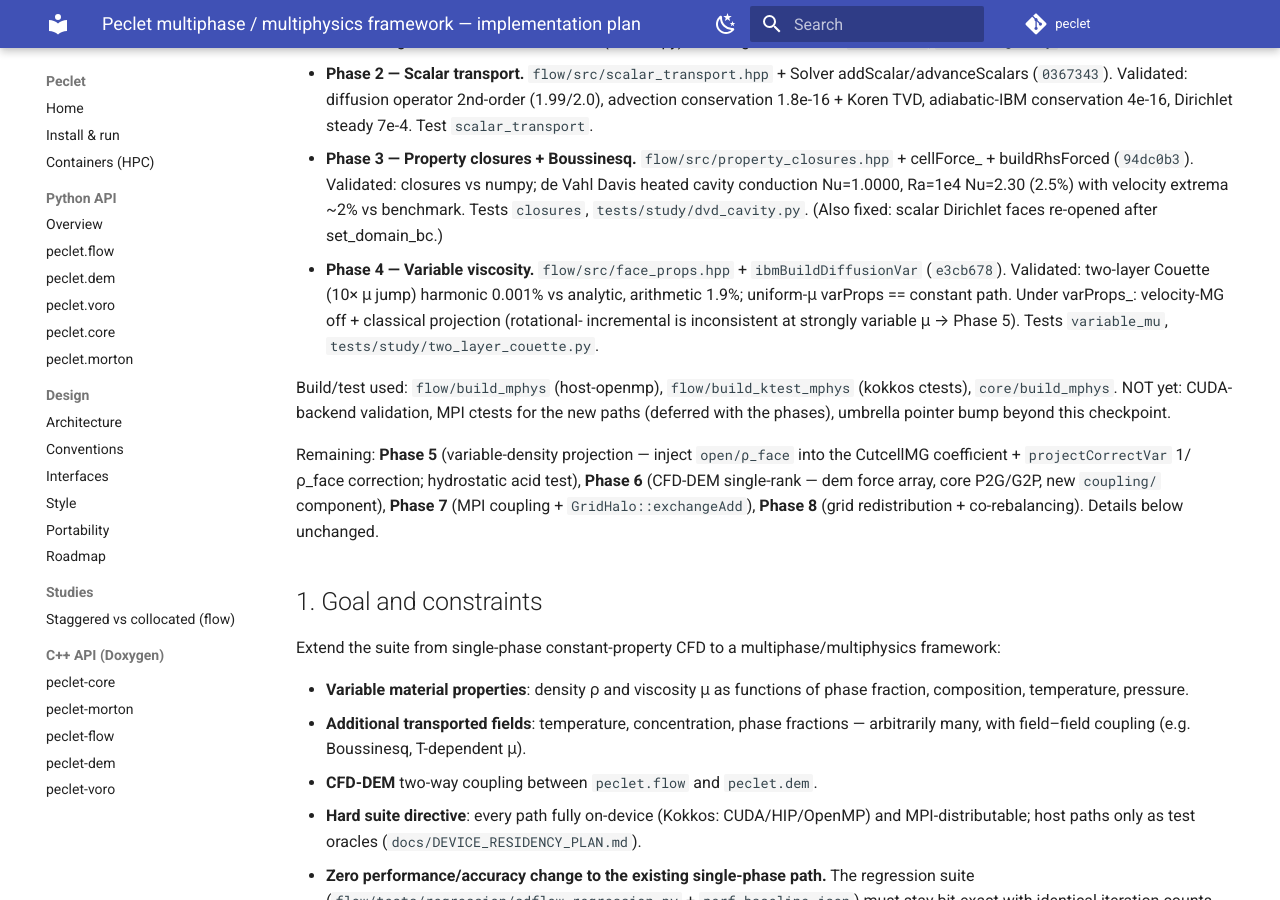
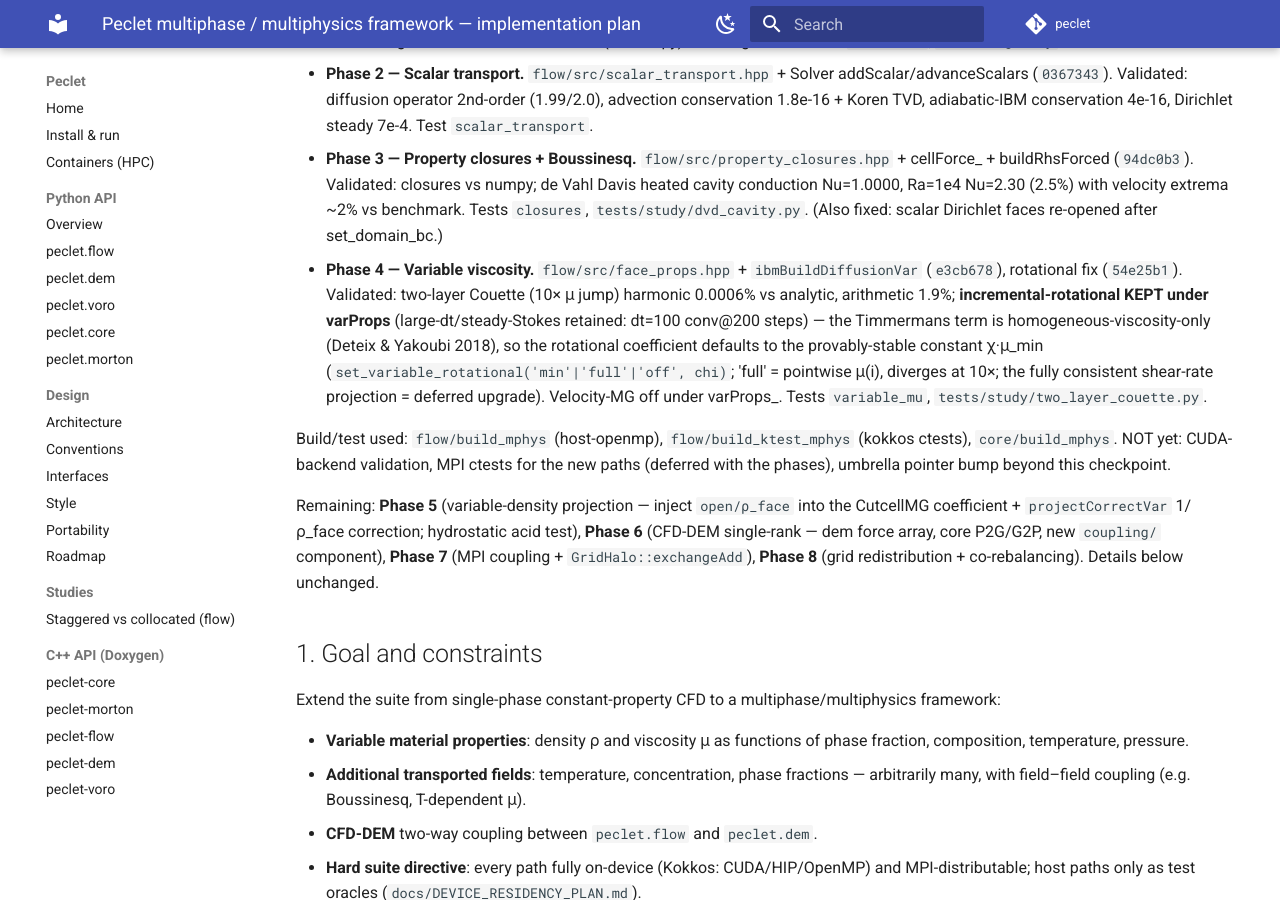
Before and after one commit to computational-chemical-engineering/peclet, an MkDocs documentation site: the page built from docs/MULTIPHYSICS_PLAN.md, in a window 1280 px wide and 900 px high, scrolled down 454 px. Built offline with MkDocs 1.6.1 and Material for MkDocs 9.7.7, drawn with Linux system fonts in a browser that asks for light colours; comment, search, counter and statistics services are not loaded.

Commit message:
chore: bump flow pointer (variable-viscosity rotational-incremental fix, Deteix-Yakoubi) + plan doc

```diff
--- a/docs/MULTIPHYSICS_PLAN.md
+++ b/docs/MULTIPHYSICS_PLAN.md
@@ -19,11 +19,14 @@ ctests, on the `host-openmp` backend:
   buildRhsForced (`94dc0b3`). Validated: closures vs numpy; de Vahl Davis heated cavity conduction
   Nu=1.0000, Ra=1e4 Nu=2.30 (2.5%) with velocity extrema ~2% vs benchmark. Tests `closures`,
   `tests/study/dvd_cavity.py`. (Also fixed: scalar Dirichlet faces re-opened after set_domain_bc.)
-- **Phase 4 — Variable viscosity.** `flow/src/face_props.hpp` + `ibmBuildDiffusionVar` (`e3cb678`).
-  Validated: two-layer Couette (10× μ jump) harmonic 0.001% vs analytic, arithmetic 1.9%; uniform-μ
-  varProps == constant path. Under varProps_: velocity-MG off + classical projection (rotational-
-  incremental is inconsistent at strongly variable μ → Phase 5). Tests `variable_mu`,
-  `tests/study/two_layer_couette.py`.
+- **Phase 4 — Variable viscosity.** `flow/src/face_props.hpp` + `ibmBuildDiffusionVar` (`e3cb678`),
+  rotational fix (`54e25b1`). Validated: two-layer Couette (10× μ jump) harmonic 0.0006% vs
+  analytic, arithmetic 1.9%; **incremental-rotational KEPT under varProps** (large-dt/steady-Stokes
+  retained: dt=100 conv@200 steps) — the Timmermans term is homogeneous-viscosity-only (Deteix &
+  Yakoubi 2018), so the rotational coefficient defaults to the provably-stable constant χ·μ_min
+  (`set_variable_rotational('min'|'full'|'off', chi)`; 'full' = pointwise μ(i), diverges at 10×;
+  the fully consistent shear-rate projection = deferred upgrade). Velocity-MG off under varProps_.
+  Tests `variable_mu`, `tests/study/two_layer_couette.py`.
 
 Build/test used: `flow/build_mphys` (host-openmp), `flow/build_ktest_mphys` (kokkos ctests),
 `core/build_mphys`. NOT yet: CUDA-backend validation, MPI ctests for the new paths (deferred with
```
